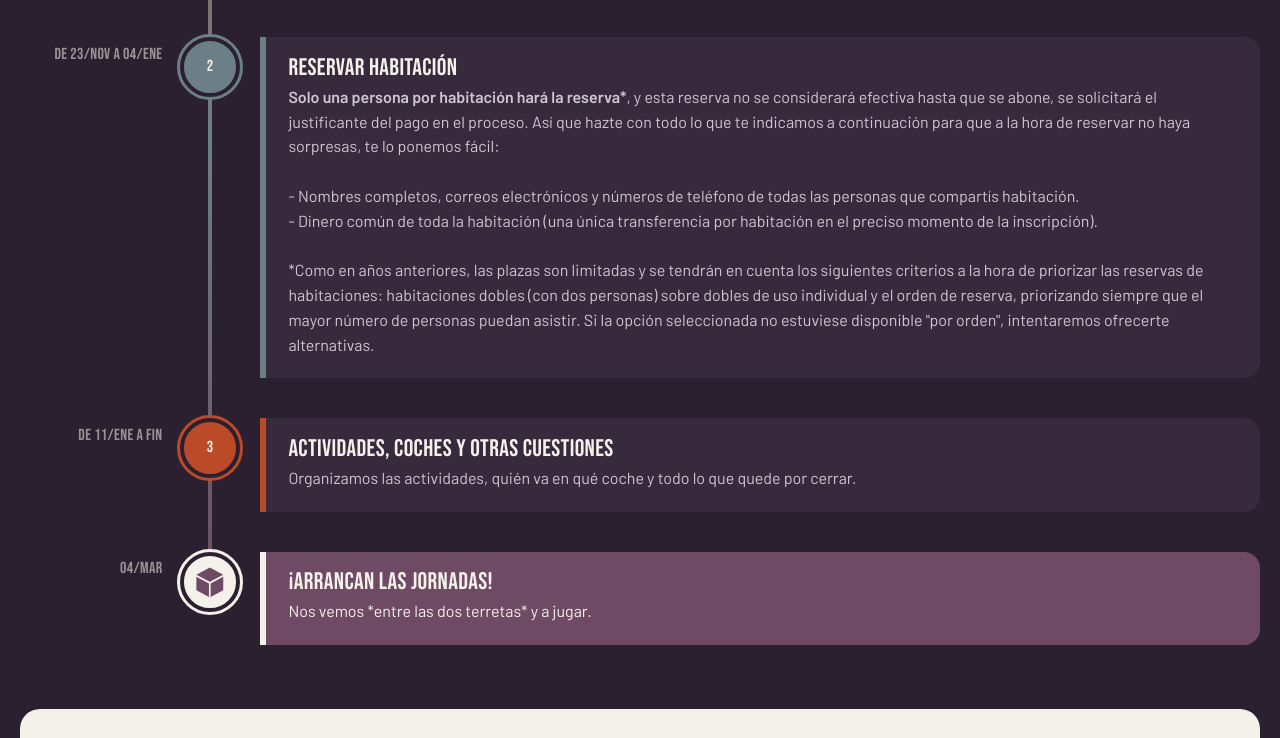
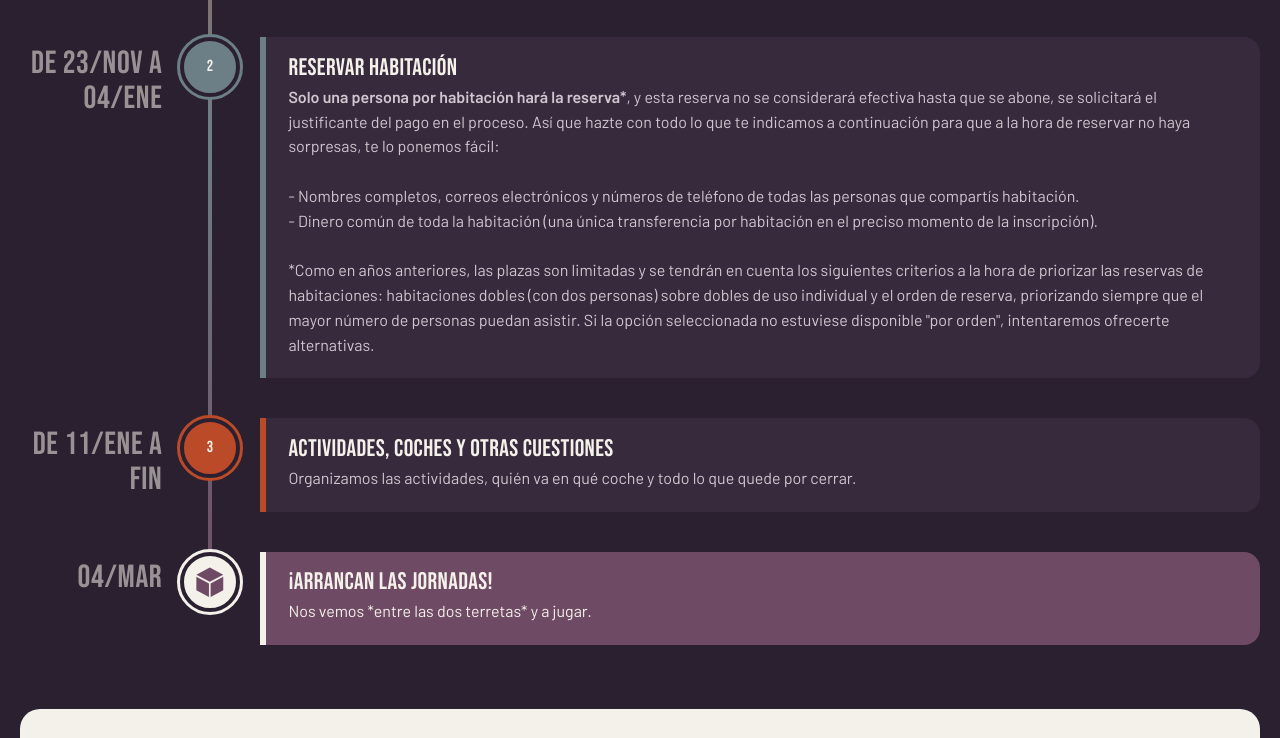
Before and after one commit to LeyPopuli/edt, a plain HTML site: page index.html in a window 1280 px wide. Shown: the part 723-1461 px from the top of the page. Drawn offline with Linux system fonts and the light colour scheme.

```diff
--- a/index.html
+++ b/index.html
@@ -29,7 +29,7 @@ ol.timeline::before{content:"";position:absolute;top:1.8rem;bottom:2rem;left:cal
 
 li.step{display:grid;grid-template-columns:var(--date) var(--node) 1fr;grid-template-areas:"date node body";align-items:start;padding-bottom:2.5rem}
 li.step:last-child{padding-bottom:0}
-.date{grid-area:date;padding:.55rem 1.1rem 0 0;text-align:right;font-family:"Bebas Neue",Impact,sans-serif;:1.65rem;line-height:1.1;letter-spacing:.02em;color:var(--cream);opacity:.55}
+.date{grid-area:date;padding:.55rem 1.1rem 0 0;font-size:2rem;text-align:right;font-family:"Bebas Neue",Impact,sans-serif;:1.65rem;line-height:1.1;letter-spacing:.02em;color:var(--cream);opacity:.55}
 .node{grid-area:node;width:var(--node);height:var(--node);border-radius:50%;display:grid;place-items:center;
   font-family:"Bebas Neue",Impact,sans-serif;:2rem;color:var(--cream);background:var(--c);border:4px solid var(--bg);outline:3px solid var(--c);position:relative}
 .body{grid-area:body;margin-left:1.25rem;padding:1.1rem 1.4rem 1.3rem;background:var(--panel);border-left:6px solid var(--c);border-radius:0 1rem 1rem 0}
```
